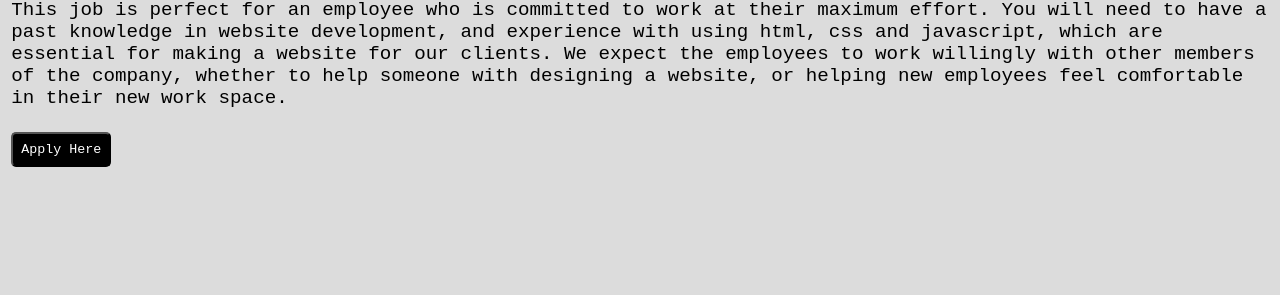
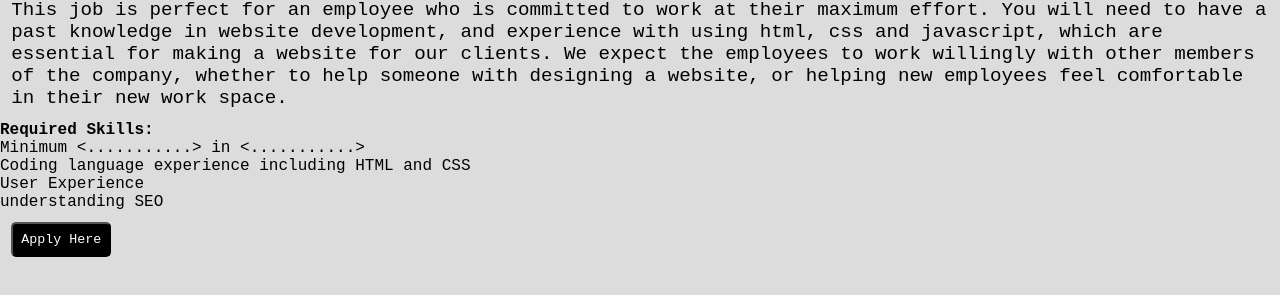
Before and after one commit to MikolajZ06/WebdevCOURSEWORK, a plain HTML site: page Html/AboutJob.html in a window 1280 px wide. Shown: the part 147-442 px from the top of the page. Drawn offline with Linux system fonts and the light colour scheme.

Commit message:
About Job P2

```diff
--- a/Html/AboutJob.html
+++ b/Html/AboutJob.html
@@ -27,6 +27,12 @@
         making a website for our clients. We expect the employees to work willingly with other members of the company, whether to help someone
         with designing a website, or helping new employees feel comfortable in their new work space.
     </p></div>
+    <div id="AJP2"><p><b>Required Skills:</b></p>
+        <p>Minimum <...........> in <...........></p>
+        <p>Coding language experience including HTML and CSS</p>
+        <p>User Experience</p>
+        <p>understanding SEO</p>
+    </div>
 
     <button id="ApplicationFORM"><a id="ApplyHere" href="../Html/ApplicForm.html">Apply Here</a></button>
 </body>
```
